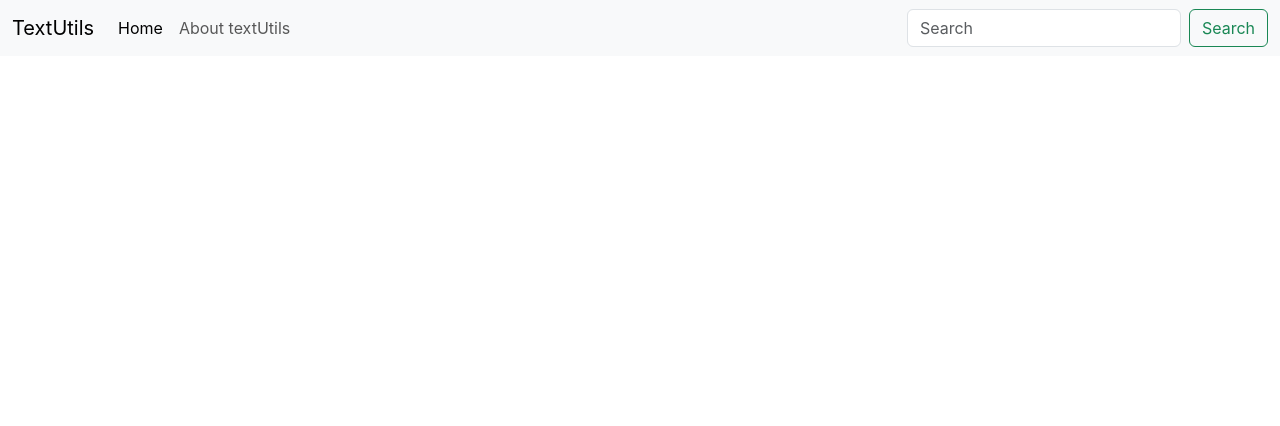
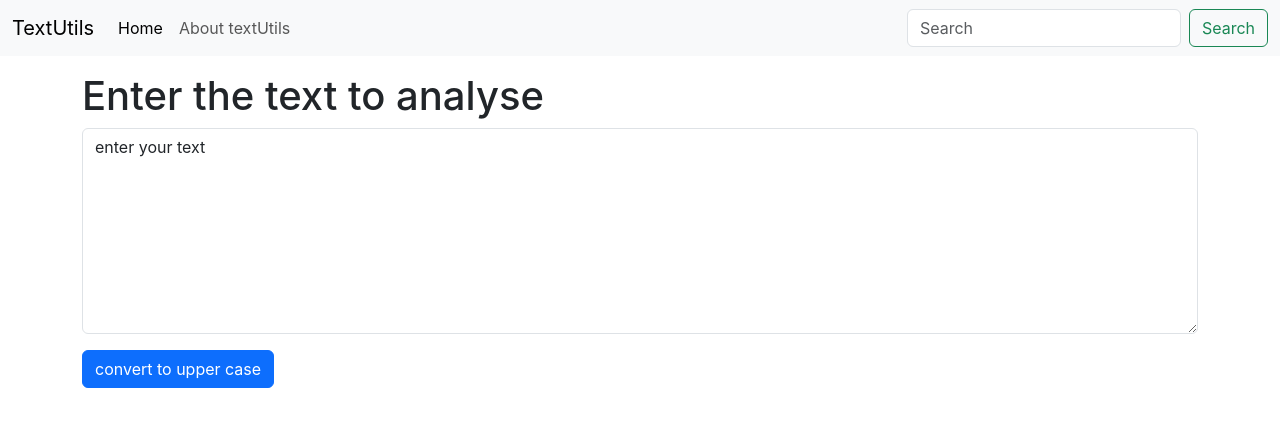
Before and after one commit to tejendrasingh104/text-utils, a React (Create React App) app: page / in a window 1280 px wide. Shown: the top 426 px of the page. Built offline with nearby package versions, Linux system fonts and the light colour scheme.

Commit message:
useState

```diff
--- a/src/App.js
+++ b/src/App.js
@@ -1,5 +1,6 @@
 import './App.css';
 import Navbar from './components/Navbar';
+import TextForm from './components/TextForm';
 
 function App(){
   return(
@@ -7,6 +8,10 @@
     <Navbar title='TextUtils' aboutText='About textUtils'/>
     {/* <Navbar /> */}
     {/* <Navbar title='TextUtils'/> */}
+    <div className="container my-3">
+      <TextForm heading='Enter the text to analyse'/>
+    </div>
+
     </>
   );
 }
--- /dev/null
+++ b/src/components/TextForm.js
@@ -0,0 +1,26 @@
+import React,{useState} from "react";
+
+export default function TextForm(props) {
+    const handleUpClick = () => {
+        // console.log('uppercase btn clicked')
+        let newText = text.toUpperCase();
+        setText(newText);
+    }
+    const handleOnChange = (e) => {
+        // console.log('onchange clicked')
+        setText(e.target.value)
+    }
+
+  const [text, setText] = useState('enter your text');
+
+
+  return (
+  <div>
+    <h1>{props.heading}</h1>
+    <div className="mb-3">
+    <textarea className="form-control" value={text} onChange={handleOnChange} id='mybox' rows='8'></textarea>
+    </div>
+    <button className="btn btn-primary" onClick={handleUpClick}>convert to upper case</button>
+  </div>
+  );
+}
```
